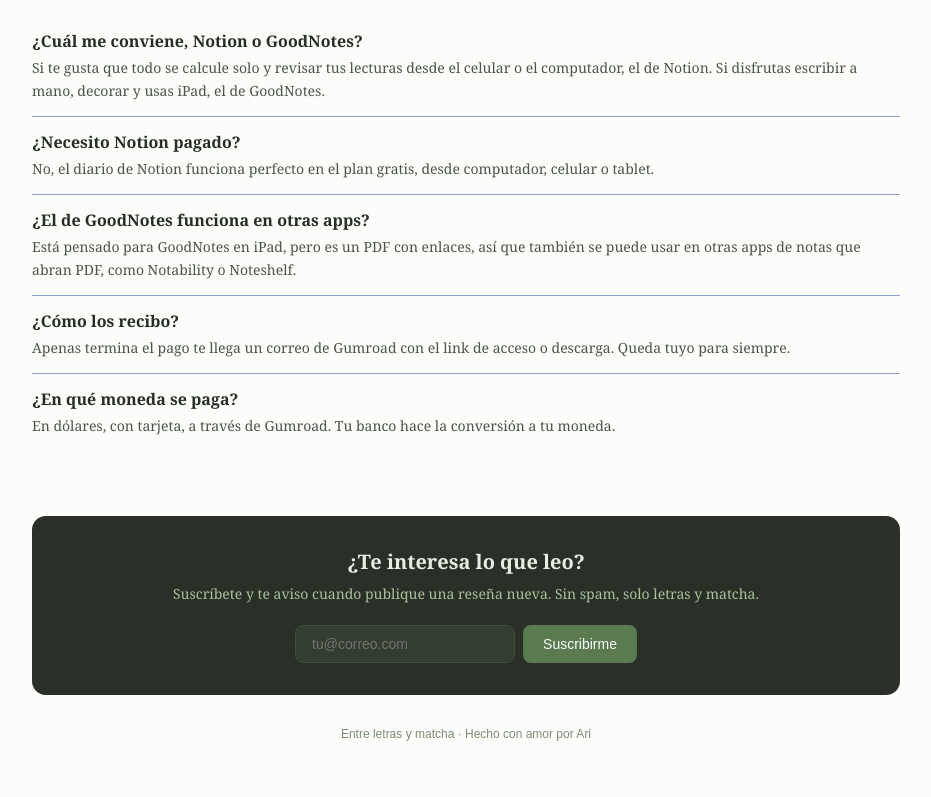
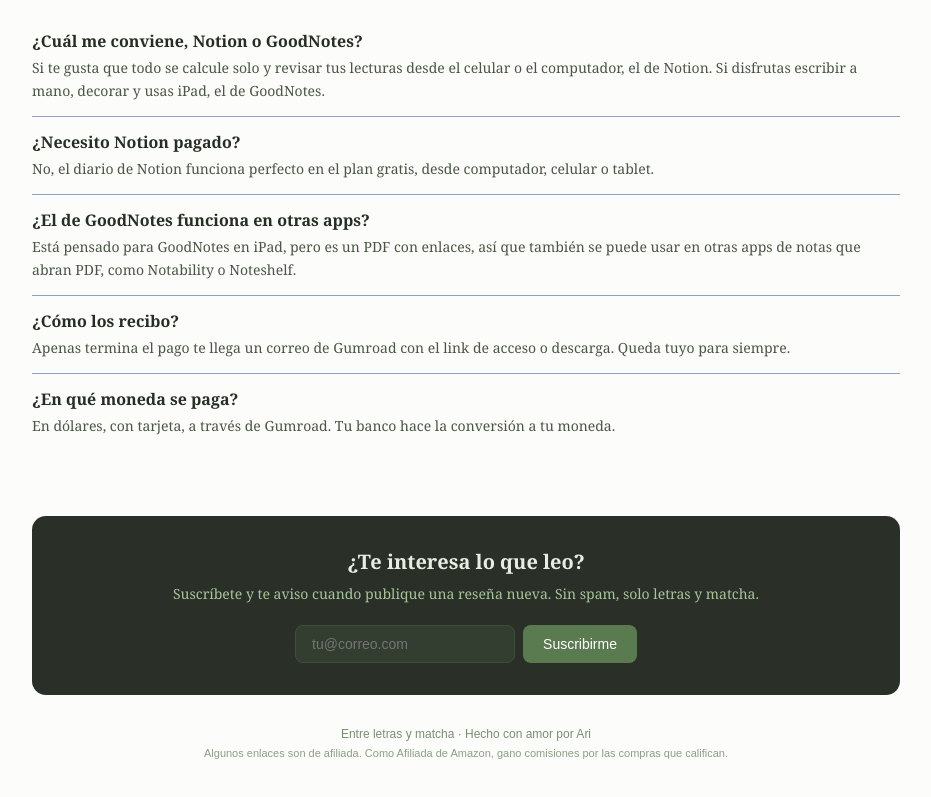
Before and after one commit to aracellyramirez513-sketch/entreletrasymatcha, a Next.js app: page /tienda in a window 1280 px wide. Shown: the part 2025-2822 px from the top of the page, without its empty margins (174-1105 px from the left). Built offline with nearby package versions, Linux system fonts and the light colour scheme.

Commit message:
Refactor Footer component to use footer tag

```diff
--- a/components/ui.js
+++ b/components/ui.js
@@ -274,8 +274,11 @@ export function Newsletter() {
 // ─── Footer ───────────────────────────────────────────────────────────────────
 export function Footer() {
   return (
-    <p style={{ textAlign:'center', fontSize:12, color:'var(--text-muted)', marginTop:'2rem', fontFamily:'sans-serif' }}>
-      Entre letras y matcha · Hecho con amor por Ari
-    </p>
+    <footer style={{ textAlign:'center', fontSize:12, color:'var(--text-muted)', marginTop:'2rem', fontFamily:'sans-serif' }}>
+      <p style={{ margin:0 }}>Entre letras y matcha · Hecho con amor por Ari</p>
+      <p style={{ margin:'6px 0 0', fontSize:11, opacity:0.85 }}>
+        Algunos enlaces son de afiliada. Como Afiliada de Amazon, gano comisiones por las compras que califican.
+      </p>
+    </footer>
   )
 }
```
